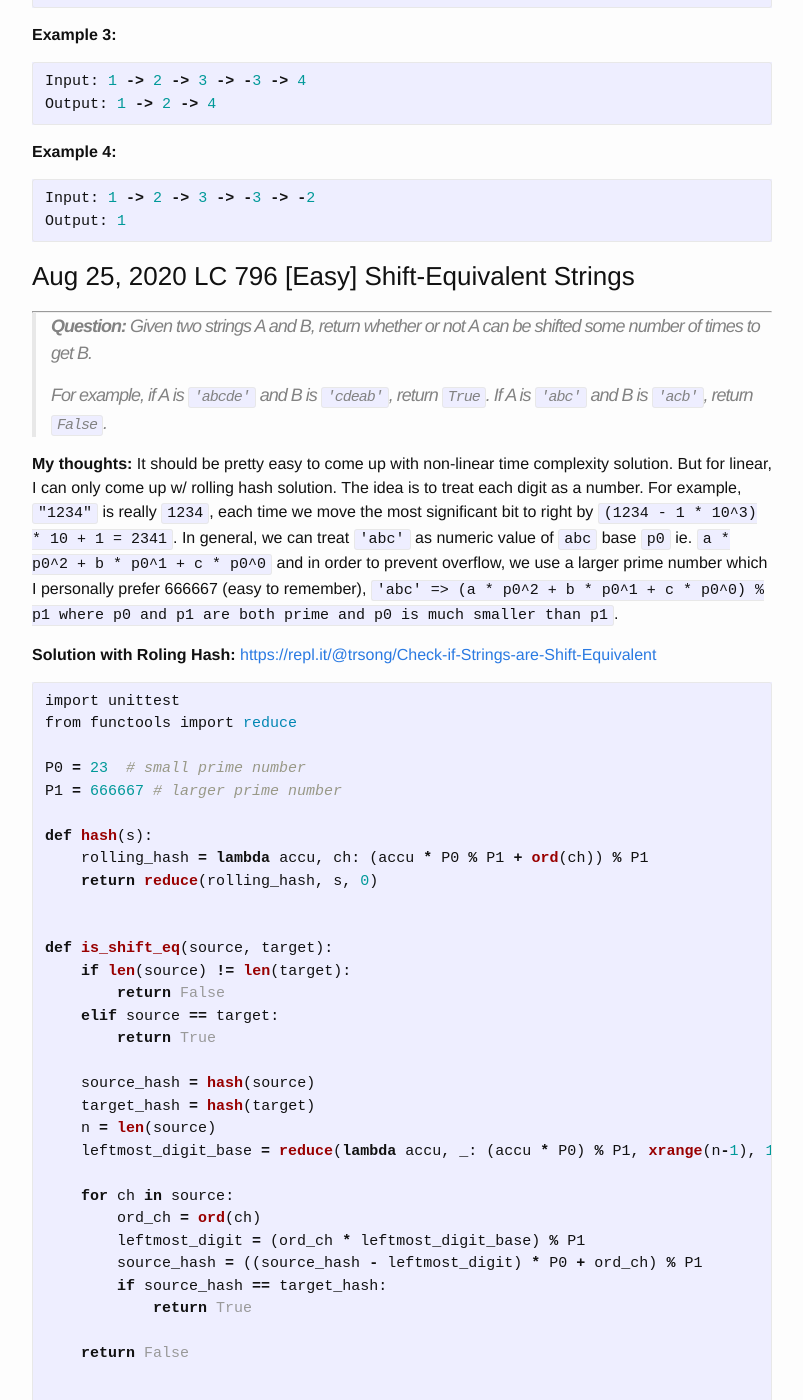
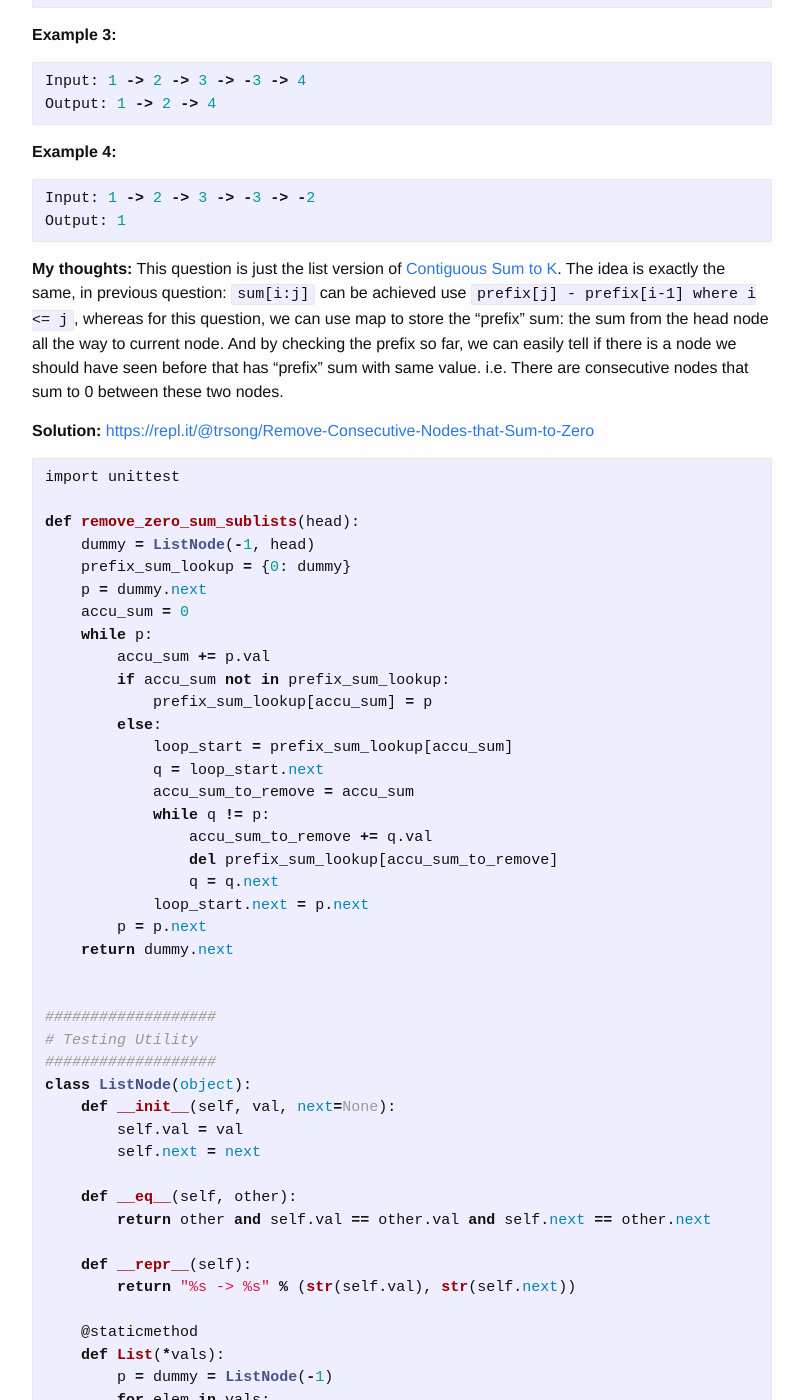
Before and after one commit to trsong/trsong.github.io, a Jekyll site: the page built from _posts/2020-08-01-DailyQuestionsAug.md, in a window 1280 px wide and 1400 px high, scrolled down 1516 px. Shown: the whole window, without its empty margins (238-1041 px from the left). Built offline with Jekyll 4.4.1, drawn with Linux system fonts in a browser that asks for light colours; some of the changed text lies outside the part shown.

Commit message:
Add Solution to Aug 26 Question

````diff
--- a/_posts/2020-08-01-DailyQuestionsAug.md
+++ b/_posts/2020-08-01-DailyQuestionsAug.md
@@ -48,6 +48,88 @@ Output: 1 -> 2 -> 4
 ```py
 Input: 1 -> 2 -> 3 -> -3 -> -2
 Output: 1
+```
+
+**My thoughts:** This question is just the list version of [Contiguous Sum to K](https://trsong.github.io/python/java/2019/05/01/DailyQuestions/#jul-24-2019-medium-contiguous-sum-to-k). The idea is exactly the same, in previous question: `sum[i:j]` can be achieved use `prefix[j] - prefix[i-1] where i <= j`, whereas for this question, we can use map to store the "prefix" sum: the sum from the head node all the way to current node. And by checking the prefix so far, we can easily tell if there is a node we should have seen before that has "prefix" sum with same value. i.e. There are consecutive nodes that sum to 0 between these two nodes.
+
+
+**Solution:** [https://repl.it/@trsong/Remove-Consecutive-Nodes-that-Sum-to-Zero](https://repl.it/@trsong/Remove-Consecutive-Nodes-that-Sum-to-Zero)
+```py
+import unittest
+
+def remove_zero_sum_sublists(head):
+    dummy = ListNode(-1, head)
+    prefix_sum_lookup = {0: dummy}
+    p = dummy.next
+    accu_sum = 0
+    while p:
+        accu_sum += p.val
+        if accu_sum not in prefix_sum_lookup:
+            prefix_sum_lookup[accu_sum] = p
+        else:
+            loop_start = prefix_sum_lookup[accu_sum]
+            q = loop_start.next
+            accu_sum_to_remove = accu_sum
+            while q != p:
+                accu_sum_to_remove += q.val
+                del prefix_sum_lookup[accu_sum_to_remove]
+                q = q.next
+            loop_start.next = p.next
+        p = p.next
+    return dummy.next
+
+
+###################
+# Testing Utility
+###################
+class ListNode(object):
+    def __init__(self, val, next=None):
+        self.val = val
+        self.next = next
+
+    def __eq__(self, other):
+        return other and self.val == other.val and self.next == other.next
+
+    def __repr__(self):
+        return "%s -> %s" % (str(self.val), str(self.next))
+
+    @staticmethod
+    def List(*vals):
+        p = dummy = ListNode(-1)
+        for elem in vals:
+            p.next = ListNode(elem)
+            p = p.next
+        return dummy.next
+
+
+class RemoveZeroSumSublistSpec(unittest.TestCase):
+    def test_example1(self):
+        self.assertEqual(ListNode.List(10), remove_zero_sum_sublists(ListNode.List(10, 5, -3, -3, 1, 4, -4)))
+
+    def test_example2(self):
+        self.assertEqual(ListNode.List(3, 1), remove_zero_sum_sublists(ListNode.List(1, 2, -3, 3, 1)))
+
+    def test_example3(self):
+        self.assertEqual(ListNode.List(1, 2, 4), remove_zero_sum_sublists(ListNode.List(1, 2, 3, -3, 4)))
+
+    def test_example4(self):
+        self.assertEqual(ListNode.List(1), remove_zero_sum_sublists(ListNode.List(1, 2, 3, -3, -2)))
+
+    def test_empty_list(self):
+        self.assertEqual(ListNode.List(), remove_zero_sum_sublists(ListNode.List()))
+
+    def test_all_zero_list(self):
+        self.assertEqual(ListNode.List(), remove_zero_sum_sublists(ListNode.List(0, 0, 0)))
+
+    def test_add_up_to_zero_list(self):
+        self.assertEqual(ListNode.List(), remove_zero_sum_sublists(ListNode.List(1, -1, 0, -1, 1)))
+
+    def test_overlap_section_add_to_zero(self):
+        self.assertEqual(ListNode.List(1, 5, -1, -2, 99), remove_zero_sum_sublists(ListNode.List(1, -1, 2, 3, 0, -3, -2, 1, 5, -1, -2, 99)))
+
+
+if __name__ == '__main__':
+    unittest.main(exit=False)
 ```
 
 
````
